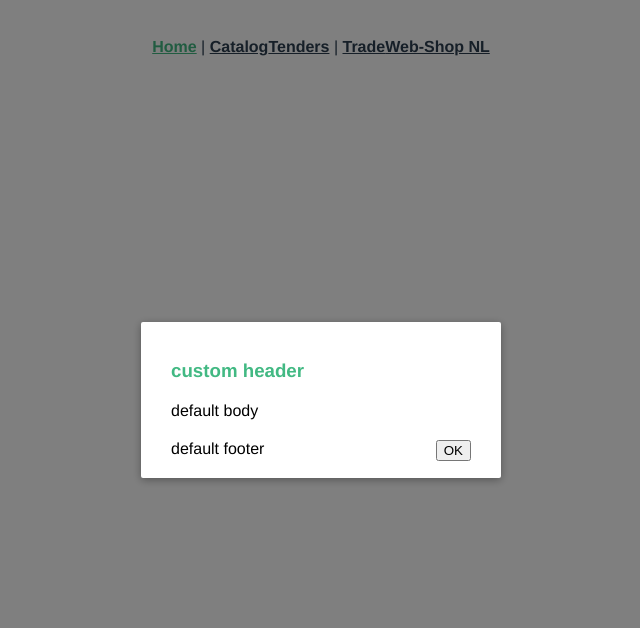
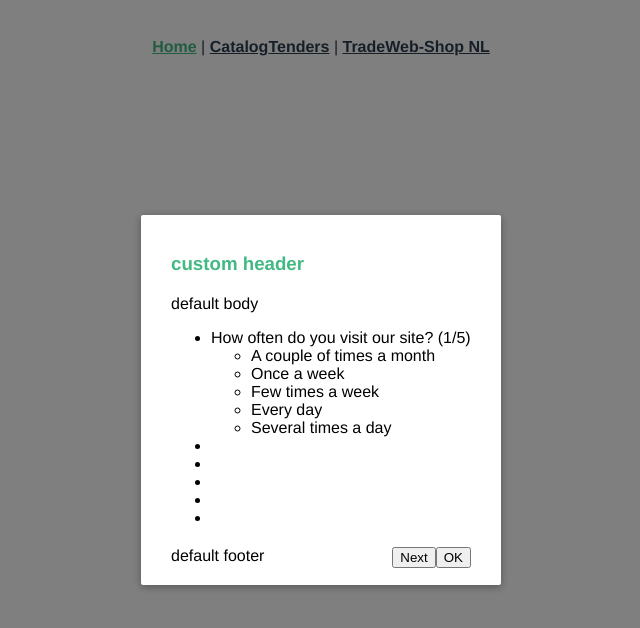
Before and after one commit to Vladimir199406/Vue2OptionsApiJsonServer-testRepoForMe, a Vue app: page / in a window 1280 px wide. Shown: the top 628 px of the page, without its empty margins (319-959 px from the left). Built offline with nearby package versions, Linux system fonts and the light colour scheme; data requests are answered from the project's data file.

Commit message:
axios proto

```diff
--- /dev/null
+++ b/db.json
@@ -0,0 +1,55 @@
+{
+  "questions": [
+    {
+      "id": 1,
+      "name": "How often do you visit our site?",
+      "answers": [
+        "A couple of times a month",
+        "Once a week",
+        "Few times a week",
+        "Every day",
+        "Several times a day"
+      ],
+      "totalQuestions": "5"
+    },
+    {
+      "id": 2,
+      "name": "Are you comfortable using our site?",
+      "answers": ["Comfortable", "Not very comfortable", "Very uncomfortable"],
+      "totalQuestions": "5"
+    },
+    {
+      "id": 3,
+      "name": "Tell us what exactly you do not like?",
+      "totalQuestions": "5"
+    },
+    {
+      "id": 4,
+      "name": "Tell us what you like most about our site?",
+      "totalQuestions": "5"
+    },
+    {
+      "id": 5,
+      "name": "What changes would you like?",
+      "answers": [
+        "Design change",
+        "Newsletter",
+        "Online consultations",
+        "Your answer"
+      ],
+      "totalQuestions": "5"
+    },
+    {
+      "id": 6,
+      "name": "Is there anything else you want to tell us?",
+      "totalQuestions": "5"
+    }
+  ],
+
+  "answers": [
+    {
+      "id": 1,
+      "answerText": ""
+    }
+  ]
+}
--- a/package.json
+++ b/package.json
@@ -5,9 +5,11 @@
   "scripts": {
     "serve": "vue-cli-service serve",
     "build": "vue-cli-service build",
-    "lint": "vue-cli-service lint"
+    "lint": "vue-cli-service lint",
+    "db:serve": "json-server --watch db.json --port=3001"
   },
   "dependencies": {
+    "axios": "^0.27.2",
     "core-js": "^3.6.5",
     "vue": "^2.6.11",
     "vue-router": "^3.2.0",
@@ -24,6 +26,7 @@
     "eslint": "^6.7.2",
     "eslint-plugin-prettier": "^3.3.1",
     "eslint-plugin-vue": "^6.2.2",
+    "json-server": "^0.17.0",
     "prettier": "^2.2.1",
     "sass": "^1.26.5",
     "sass-loader": "^8.0.2",
--- a/src/components/ModalWindow.vue
+++ b/src/components/ModalWindow.vue
@@ -9,6 +9,30 @@
 
           <div class="modal-body">
             <slot name="body"> default body </slot>
+            <ul>
+              <li v-for="(question, index) of questions" :key="question.id">
+                <div v-if="index === questionCounter">
+                  {{ question.name }} ({{ index + 1 }}/{{
+                    question.totalQuestions
+                  }})
+                  <div>
+                    <ul>
+                      <li
+                        v-for="(
+                          questionAnswer, questionIndex
+                        ) of question.answers"
+                        :key="question.answers[questionIndex]"
+                      >
+                        {{ questionAnswer }}
+                      </li>
+                    </ul>
+                  </div>
+                </div>
+                <div></div>
+                <div></div>
+                <div></div>
+              </li>
+            </ul>
           </div>
 
           <div class="modal-footer">
@@ -16,6 +40,13 @@
               default footer
               <button class="modal-default-button" @click="$emit('close')">
                 OK
+              </button>
+              <button
+                v-if="questionCounter !== questions.length - 1"
+                class="modal-default-button"
+                @click="nextQuestion"
+              >
+                Next
               </button>
             </slot>
           </div>
@@ -26,10 +57,34 @@
 </template>
 
 <script>
+import axios from "axios";
+
 export default {
   name: "ModalWindow",
   props: {
     msg: String,
+  },
+  data() {
+    return {
+      questions: [],
+      questionCounter: 0,
+    };
+  },
+  async created() {
+    try {
+      const res = await axios.get("http://localhost:3001/questions");
+      this.questions = res.data;
+      console.log("questions", this.questions);
+    } catch (error) {
+      console.log(error);
+    }
+  },
+  methods: {
+    nextQuestion() {
+      console.log("dsfsdfsd");
+      this.questionCounter = this.questionCounter + 1;
+      //console.log(this.questionCounter);
+    },
   },
 };
 </script>
```
Also changed, not shown: src/views/Home.vue (+4 -4 lines), 1 other file (tests, documents, lock files or other folders).
